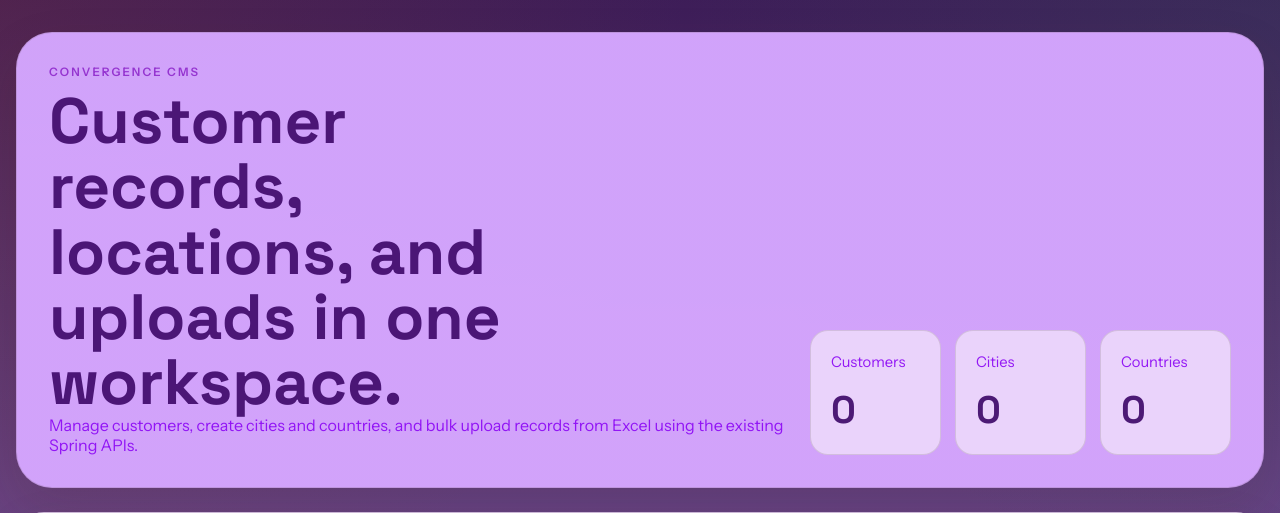
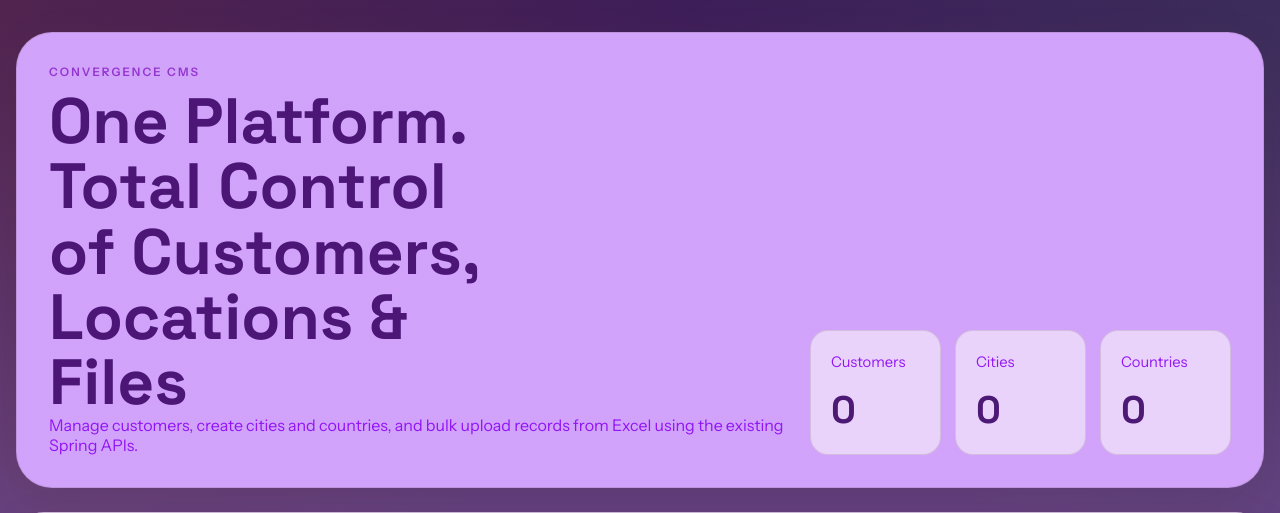
Before and after one commit to risnariha/CMS, a Spring Boot app: page / in a window 1280 px wide. Shown: the top 513 px of the page. Run offline with Spring Boot 4, Linux system fonts and the light colour scheme; data that the repository does not hold is empty.

Commit message:
contents changed

```diff
--- a/src/main/resources/static/index.html
+++ b/src/main/resources/static/index.html
@@ -14,7 +14,7 @@
     <header class="hero">
         <div class="hero__copy">
             <p class="eyebrow">Convergence CMS</p>
-            <h1>Customer records, locations, and uploads in one workspace.</h1>
+            <h1>One Platform. Total Control of Customers, Locations & Files</h1>
             <p class="hero__text">
                 Manage customers, create cities and countries, and bulk upload records from Excel using the existing Spring APIs.
             </p>
```
